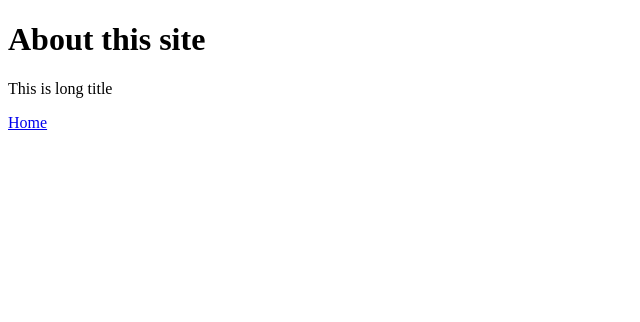
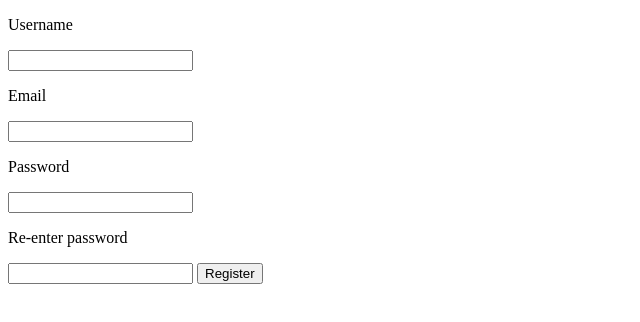
Before and after one commit to phandung2101/demo-svelte, a SvelteKit app: page /register in a window 1280 px wide. Shown: the top 322 px of the page, without its empty margins (0-640 px from the left). Built offline with nearby package versions, Linux system fonts and the light colour scheme.

Commit message:
play around with svelte

```diff
--- a/src/routes/+page.svelte
+++ b/src/routes/+page.svelte
@@ -1,4 +1,3 @@
 <script>
   import "../style.css";
 </script>
-<button class="btn w-64 rounded-full">Button</button>
--- a/src/routes/register/+page.svelte
+++ b/src/routes/register/+page.svelte
@@ -1,9 +1,23 @@
 <script>
-    export let data;
+  let form = $state({
+    username: "",
+    email: "",
+    password: "",
+    repassword: "",
+  });
 
-    $: title = data.title;
+  function submitForm() {
+    console.log($state.snapshot(form));
+  }
 </script>
 
-<h1>About this site</h1>
-<p>{title}</p>
-<a href="/">Home</a>
+<p>Username</p>
+<input type="text" value={form.username} onchange={event => {form.username = event.target.value}}/>
+<p>Email</p>
+<input type="email" value={form.email} />
+<p>Password</p>
+<input type="password" value={form.password} />
+<p>Re-enter password</p>
+<input type="password" value={form.repassword} />
+
+<button onclick={() => submitForm()}>Register</button>
```
Also changed, not shown: 1 other file (tests, documents, lock files or other folders).
